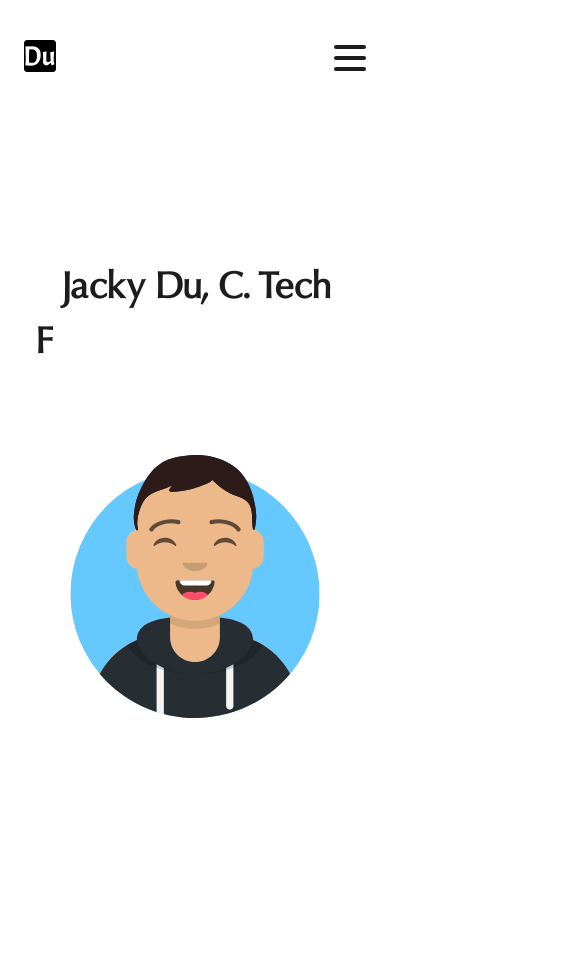
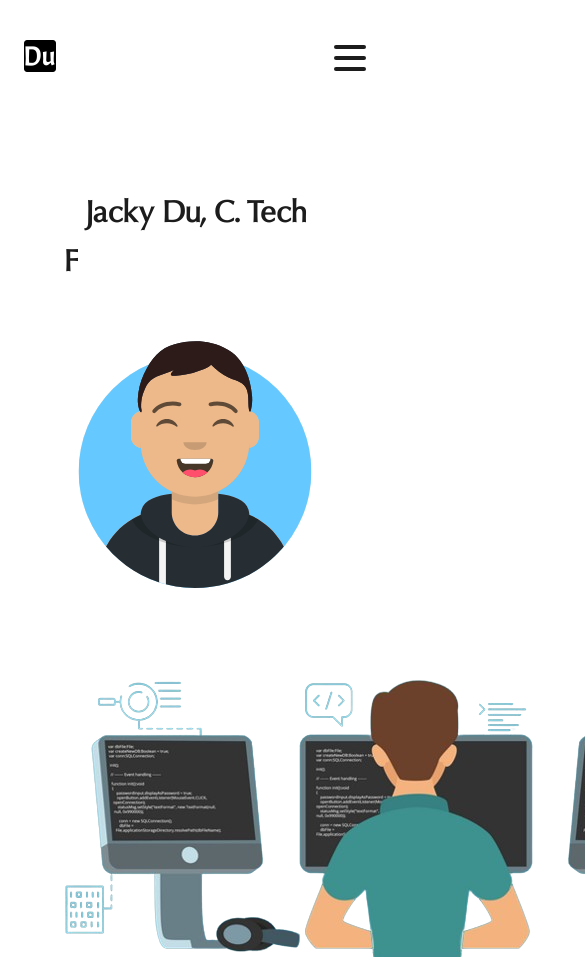
Before and after one commit to jacky-ui/jacky-portfolio-v2, a React (Create React App) app: page / in a window 390 px wide. Shown: the top 961 px of the page, 585 px wide, since content can reach past the window. Before the commit the page ends 844 px from the top, so only its background shows below. Built offline with nearby package versions, Linux system fonts and the light colour scheme.

Commit message:
change height of hero and remove vw from mobile font size

```diff
--- a/src/components/Hero/Hero.css
+++ b/src/components/Hero/Hero.css
@@ -19,7 +19,7 @@
 .hero {
   margin: 2rem;
   position: relative;
-  height: 80vh;
+  height: 33rem;
   border-radius: 5rem;
 }
 @media screen and (max-width: 760px) {
@@ -30,7 +30,7 @@
 }
 .hero__text {
   color: #1C1C1C;
-  height: 100%;
+  height: 60%;
   display: flex;
   flex-direction: column;
   align-items: center;
@@ -52,7 +52,7 @@
 }
 @media screen and (max-width: 589px) {
   .hero__text {
-    font-size: 10vw;
+    font-size: 2rem;
     white-space: nowrap;
   }
 }
@@ -114,11 +114,11 @@
 @media screen and (max-width: 760px) {
   .hero__image {
     position: relative;
-    bottom: 6rem;
+    bottom: 3rem;
   }
 }
 @media screen and (max-width: 760px) {
   .hero__image > img {
-    width: 80%;
+    width: 16rem;
   }
 }/*# sourceMappingURL=Hero.css.map */
--- a/src/components/Hero/Hero.js
+++ b/src/components/Hero/Hero.js
@@ -19,6 +19,12 @@ function Hero() {
                     alt='Jacky Du Avatar'
                 />
             </div>
+            <div>
+                <img
+                    src={codingBg}
+                    alt=""
+                />
+            </div>
         </div>
     )
 };
--- a/src/components/Hero/Hero.scss
+++ b/src/components/Hero/Hero.scss
@@ -8,7 +8,7 @@
     // background-repeat: no-repeat;
     // background-size: cover;
     position: relative;
-    height: 80vh;
+    height: 33rem;
     border-radius: 5rem;
 
     @include mobile {
@@ -18,7 +18,7 @@
 
     &__text {
         color: $black;
-        height: 100%;
+        height: 60%;
         display: flex;
         flex-direction: column;
         align-items: center;
@@ -35,7 +35,7 @@
         }
         // Make title smaller on smaller screen size
         @media screen and (max-width:589px) {
-            font-size: 10vw;
+            font-size: 2rem;
             white-space: nowrap;
         }
         // // Styling of typing effect
@@ -121,12 +121,12 @@
 
         @include mobile {
             position: relative;
-            bottom: 6rem;
+            bottom: 3rem;
         }
 
         & > img {
             @include mobile {
-                width: 80%;
+                width: 16rem;
             }
         }
     }
```
Also changed, not shown: 1 other file (tests, documents, lock files or other folders).
